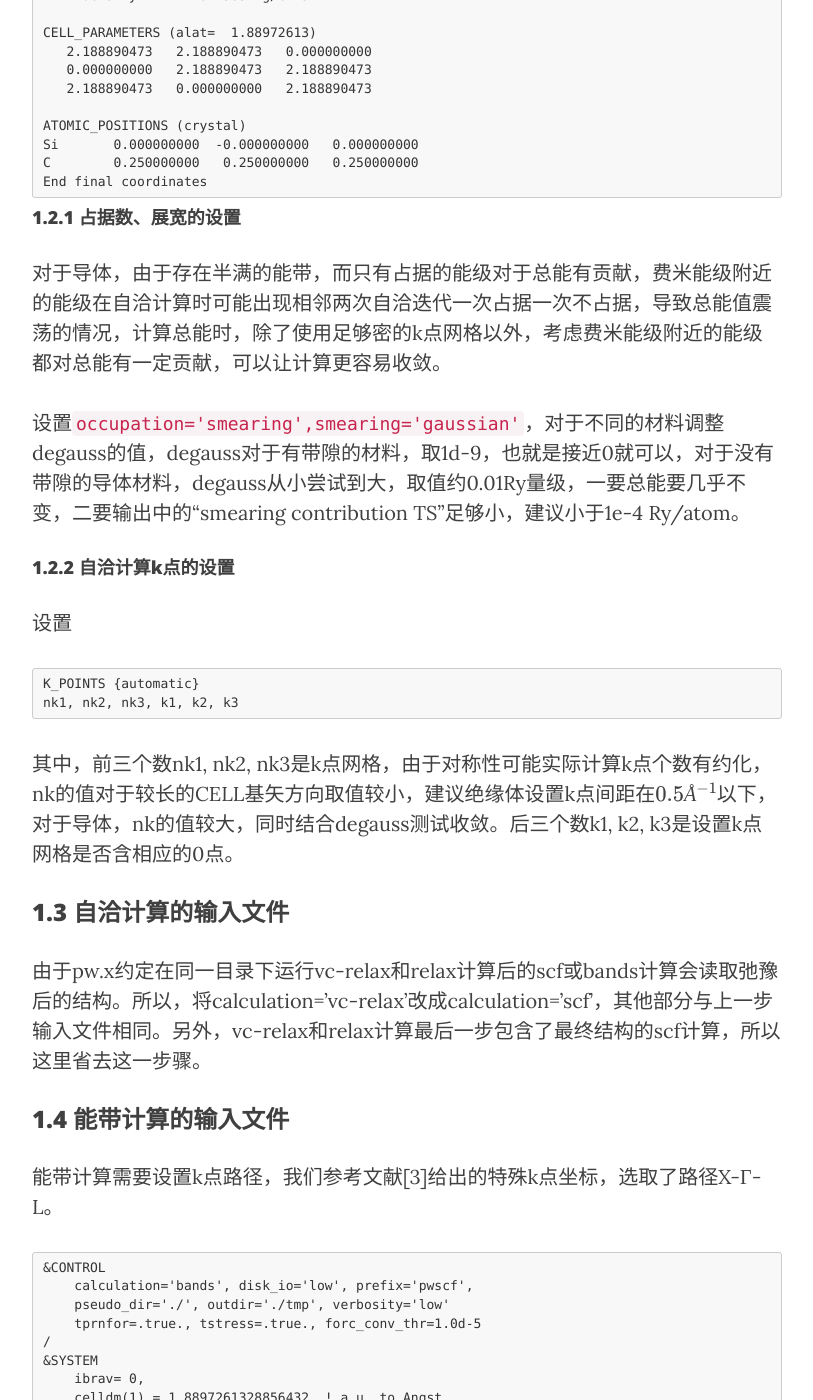
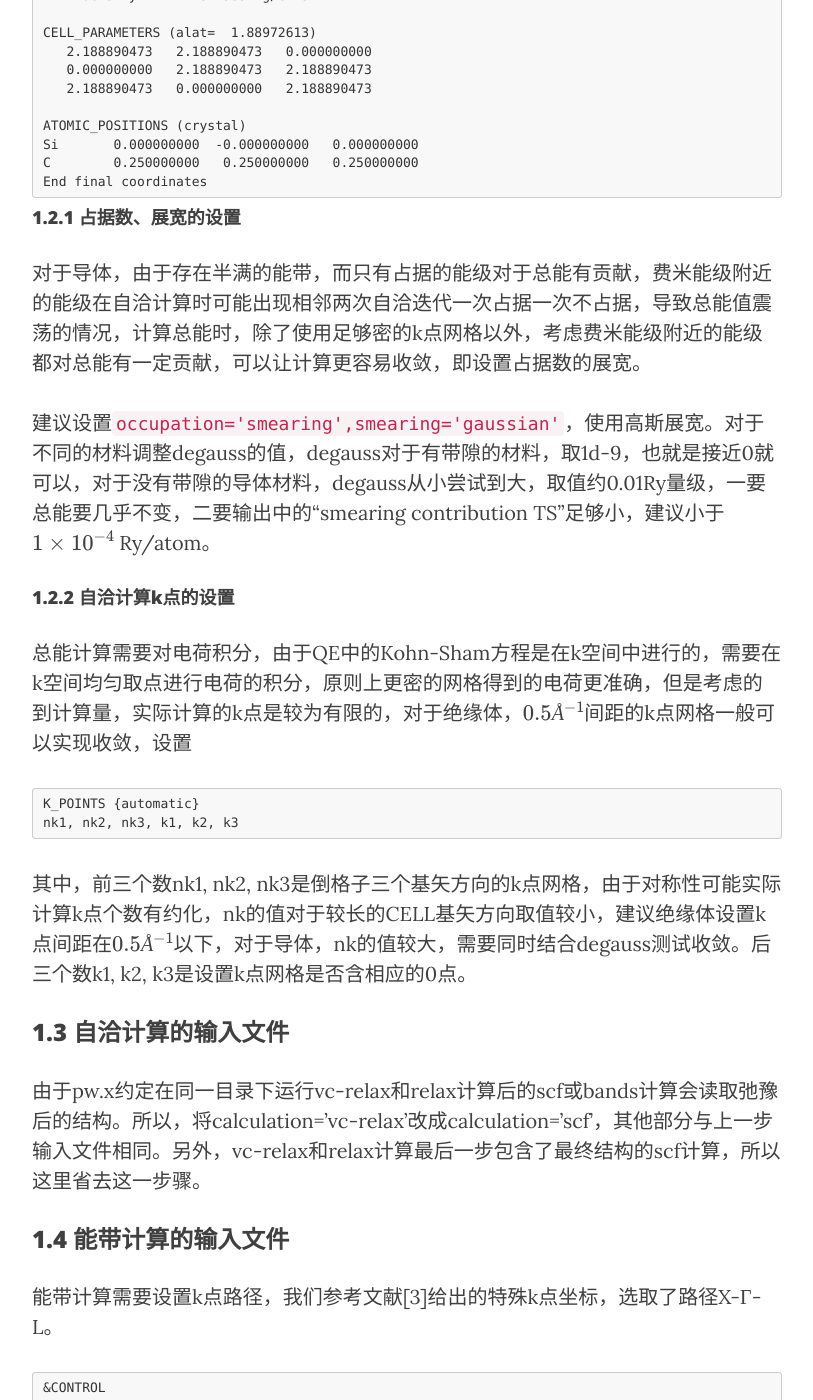
Before and after one commit to yyyu200/DFTbook, a Jekyll site: the page built from _posts/2019-04-01-HandsOn.md, in a window 1280 px wide and 1400 px high, scrolled down 5601 px. Shown: the whole window, without its empty margins (233-1046 px from the left). Built offline with Jekyll 4.4.1, drawn with Linux system fonts in a browser that asks for light colours; nearby versions of some CDN libraries; formulas are drawn with MathJax 3; comment, search, counter and statistics services are not loaded.

Commit message:
modify at20190423-17:23:13-aliyun

````diff
--- a/_posts/2019-04-01-HandsOn.md
+++ b/_posts/2019-04-01-HandsOn.md
@@ -175,18 +175,18 @@ End final coordinates
 ```
 
 #### 1.2.1 占据数、展宽的设置
-对于导体，由于存在半满的能带，而只有占据的能级对于总能有贡献，费米能级附近的能级在自洽计算时可能出现相邻两次自洽迭代一次占据一次不占据，导致总能值震荡的情况，计算总能时，除了使用足够密的k点网格以外，考虑费米能级附近的能级都对总能有一定贡献，可以让计算更容易收敛。
+对于导体，由于存在半满的能带，而只有占据的能级对于总能有贡献，费米能级附近的能级在自洽计算时可能出现相邻两次自洽迭代一次占据一次不占据，导致总能值震荡的情况，计算总能时，除了使用足够密的k点网格以外，考虑费米能级附近的能级都对总能有一定贡献，可以让计算更容易收敛，即设置占据数的展宽。
 
-设置```occupation='smearing',smearing='gaussian'```，对于不同的材料调整degauss的值，degauss对于有带隙的材料，取1d-9，也就是接近0就可以，对于没有带隙的导体材料，degauss从小尝试到大，取值约0.01Ry量级，一要总能要几乎不变，二要输出中的“smearing contribution TS”足够小，建议小于1e-4 Ry/atom。
+建议设置```occupation='smearing',smearing='gaussian'```，使用高斯展宽。对于不同的材料调整degauss的值，degauss对于有带隙的材料，取1d-9，也就是接近0就可以，对于没有带隙的导体材料，degauss从小尝试到大，取值约0.01Ry量级，一要总能要几乎不变，二要输出中的“smearing contribution TS”足够小，建议小于$1\times10^{-4}$ Ry/atom。
 
 #### 1.2.2 自洽计算k点的设置
-设置
+总能计算需要对电荷积分，由于QE中的Kohn-Sham方程是在k空间中进行的，需要在k空间均匀取点进行电荷的积分，原则上更密的网格得到的电荷更准确，但是考虑的到计算量，实际计算的k点是较为有限的，对于绝缘体，$0.5Å^{-1}$间距的k点网格一般可以实现收敛，设置
 
 ```
 K_POINTS {automatic}
 nk1, nk2, nk3, k1, k2, k3
 ```
-其中，前三个数nk1, nk2, nk3是k点网格，由于对称性可能实际计算k点个数有约化，nk的值对于较长的CELL基矢方向取值较小，建议绝缘体设置k点间距在$0.5Å^{-1}$以下，对于导体，nk的值较大，同时结合degauss测试收敛。后三个数k1, k2, k3是设置k点网格是否含相应的0点。
+其中，前三个数nk1, nk2, nk3是倒格子三个基矢方向的k点网格，由于对称性可能实际计算k点个数有约化，nk的值对于较长的CELL基矢方向取值较小，建议绝缘体设置k点间距在$0.5Å^{-1}$以下，对于导体，nk的值较大，需要同时结合degauss测试收敛。后三个数k1, k2, k3是设置k点网格是否含相应的0点。
 
 ### 1.3 自洽计算的输入文件
 由于pw.x约定在同一目录下运行vc-relax和relax计算后的scf或bands计算会读取弛豫后的结构。所以，将calculation='vc-relax'改成calculation='scf'，其他部分与上一步输入文件相同。另外，vc-relax和relax计算最后一步包含了最终结构的scf计算，所以这里省去这一步骤。
````
Also changed, not shown: _posts/2019-04-07-TransCell.md (+1 -1 lines).
